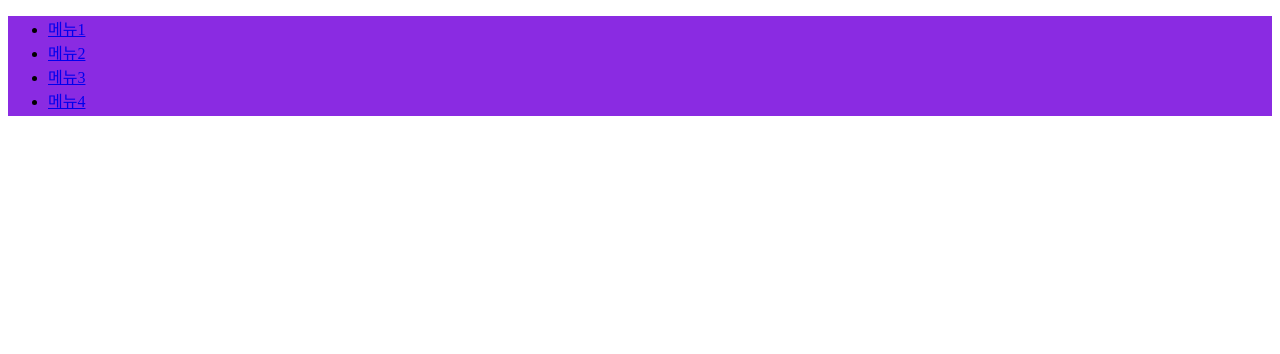
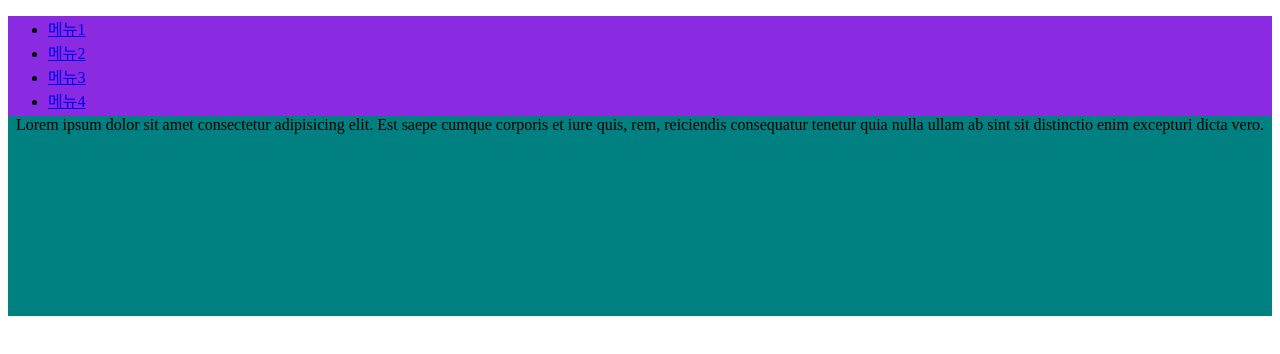
Before and after one commit to hee128/11.20-2, a plain HTML site: page index.html in a window 1280 px wide. Drawn offline with Linux system fonts and the light colour scheme.

Commit message:
yurim_main_add

```diff
--- a/index.html
+++ b/index.html
@@ -7,6 +7,13 @@
     <style>
         header {height: 100px;
             background-color: blueviolet;
+        }
+        main {
+            height: 200px;
+            background-color: teal;
+        }
+        .main_box {
+            text-align: center;
         }
     </style>
 </head>
@@ -22,7 +29,11 @@
     </header>
 
     <!-- 유림씨 -->
-    <main></main>
+    <main>
+        <div class="main_box">
+            Lorem ipsum dolor sit amet consectetur adipisicing elit. Est saepe cumque corporis et iure quis, rem, reiciendis consequatur tenetur quia nulla ullam ab sint sit distinctio enim excepturi dicta vero.
+        </div>
+    </main>
 
     <!-- 진희씨 -->
     <footer></footer>
```
